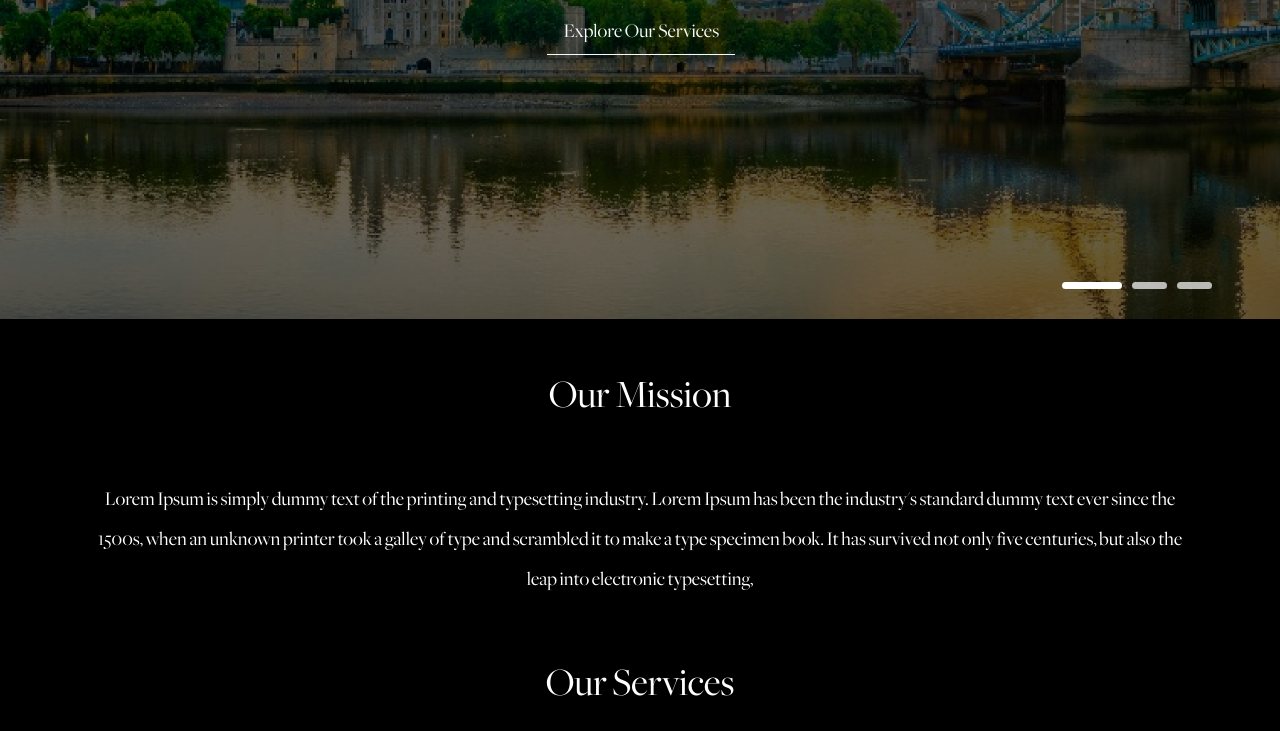
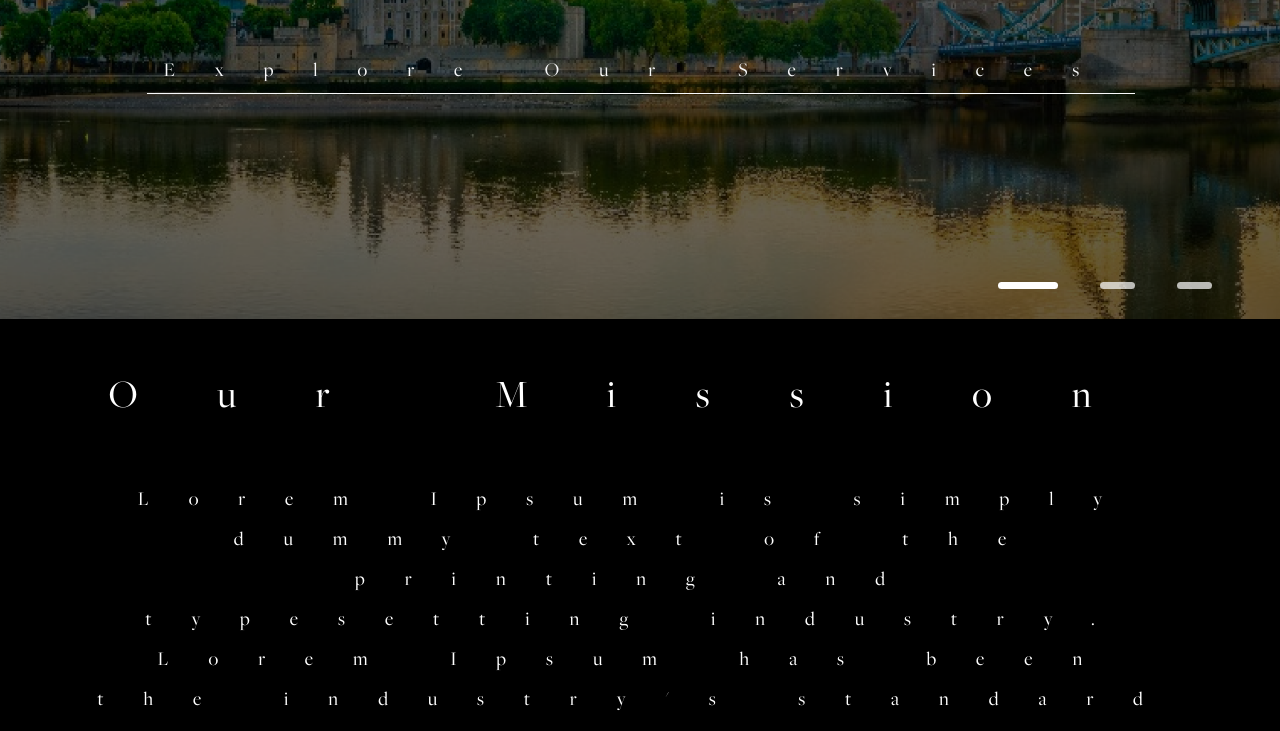
Before and after one commit to ahmedMarzoq/work-03, a plain HTML site: page index.html in a window 1280 px wide. Shown: the part 501-1232 px from the top of the page. Drawn offline with nearby package versions, Linux system fonts and the light colour scheme.

Commit message:
first commit

```diff
--- a/style.css
+++ b/style.css
@@ -5,6 +5,7 @@
 }
 * {
   font-family: 'Freight', sans-serif;
+  letter-spacing: 2em;
 
 }
 
```
